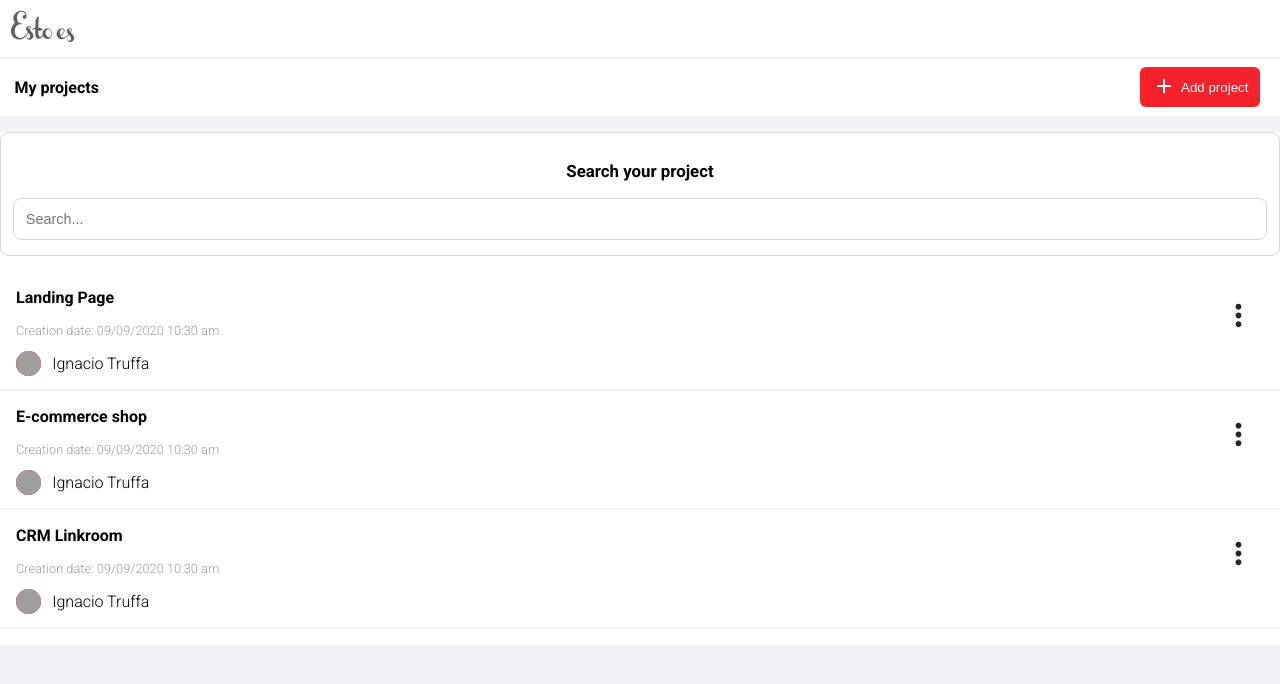
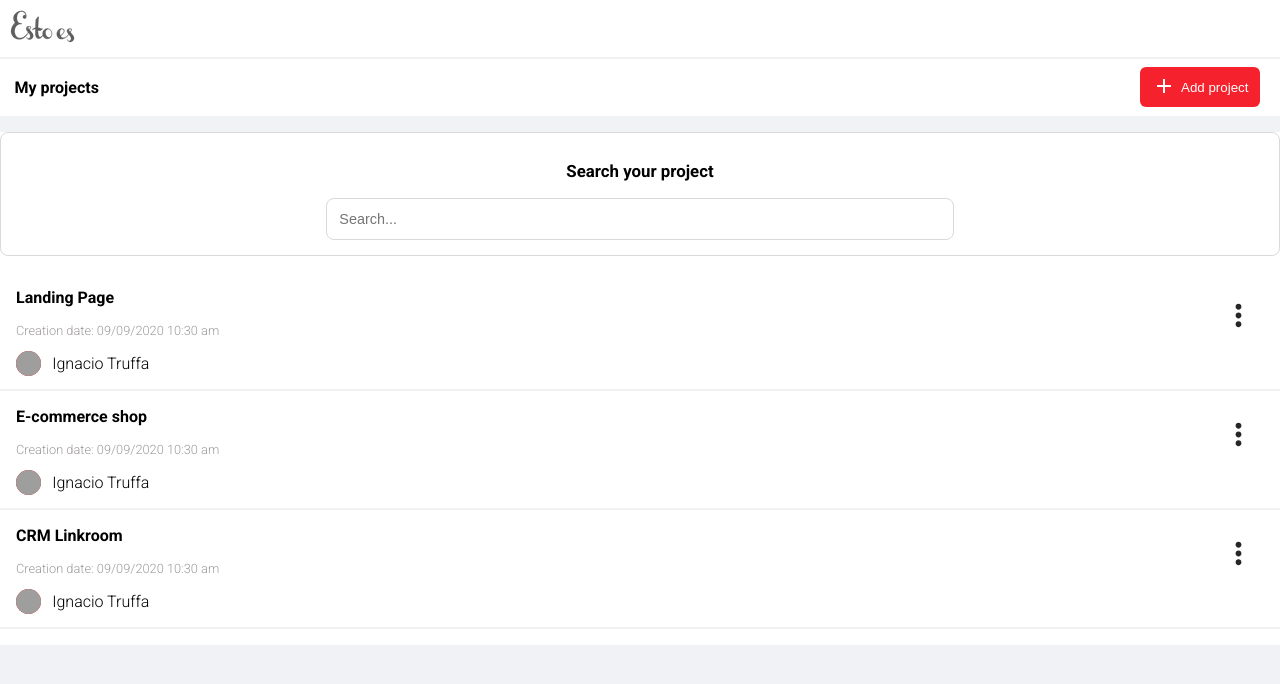
Before and after one commit to Vidal-Gonzalo/esto-es-challenge, a React (Create React App) app: page / in a window 1280 px wide. Shown: the top 684 px of the page. Built offline with nearby package versions, Linux system fonts and the light colour scheme; grey boxes are pictures that could not be loaded.

Commit message:
Changed an input CSS

```diff
--- a/src/components/views/Projects/Projects.css
+++ b/src/components/views/Projects/Projects.css
@@ -4,6 +4,7 @@
 }
 
 .projects ul {
+  list-style: none;
   padding: 0;
 }
 
@@ -23,3 +24,7 @@
   width: 100%;
   box-sizing: border-box;
 }
+
+.projects .search input {
+  width: 50%;
+}
```
